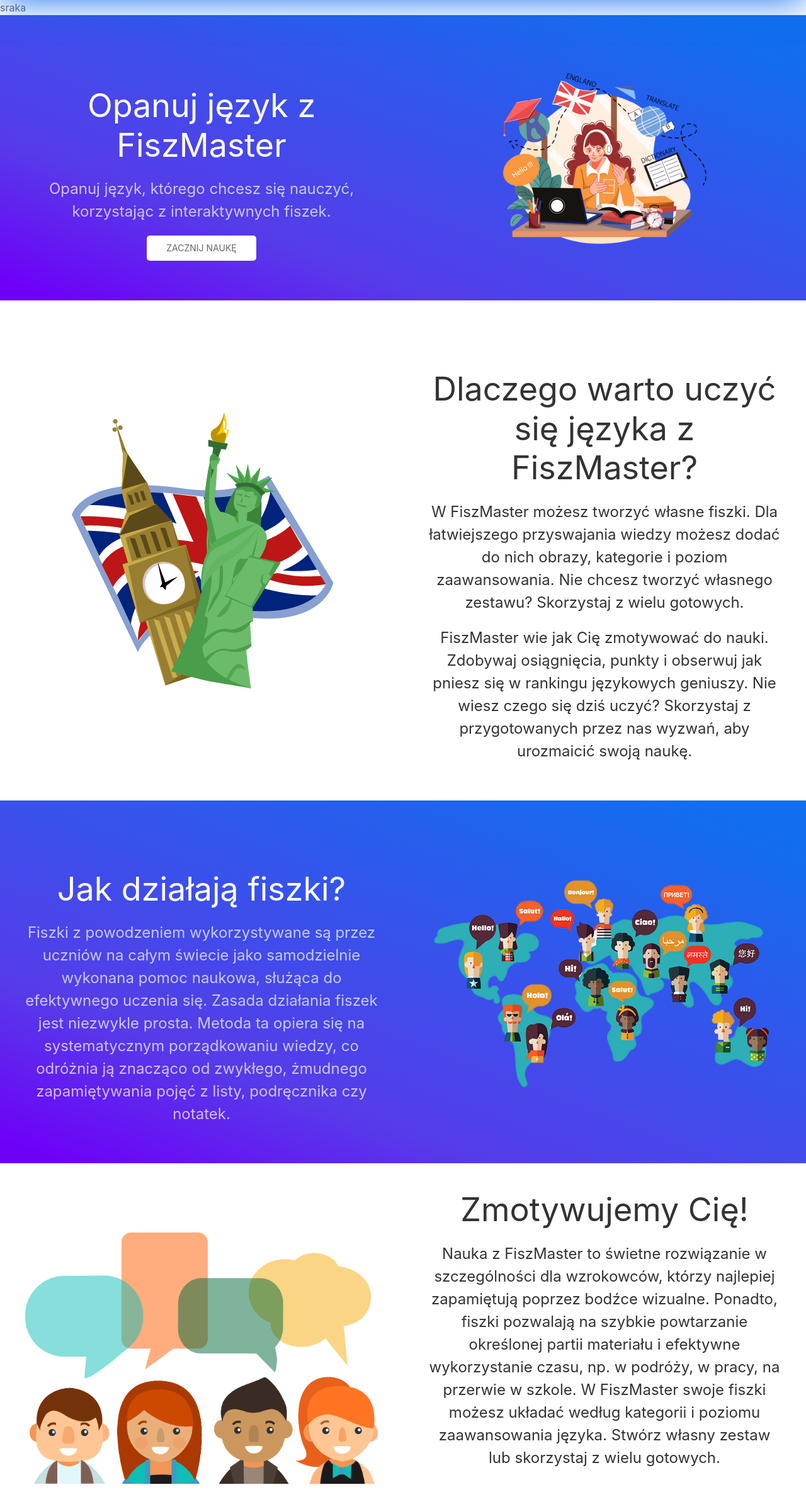
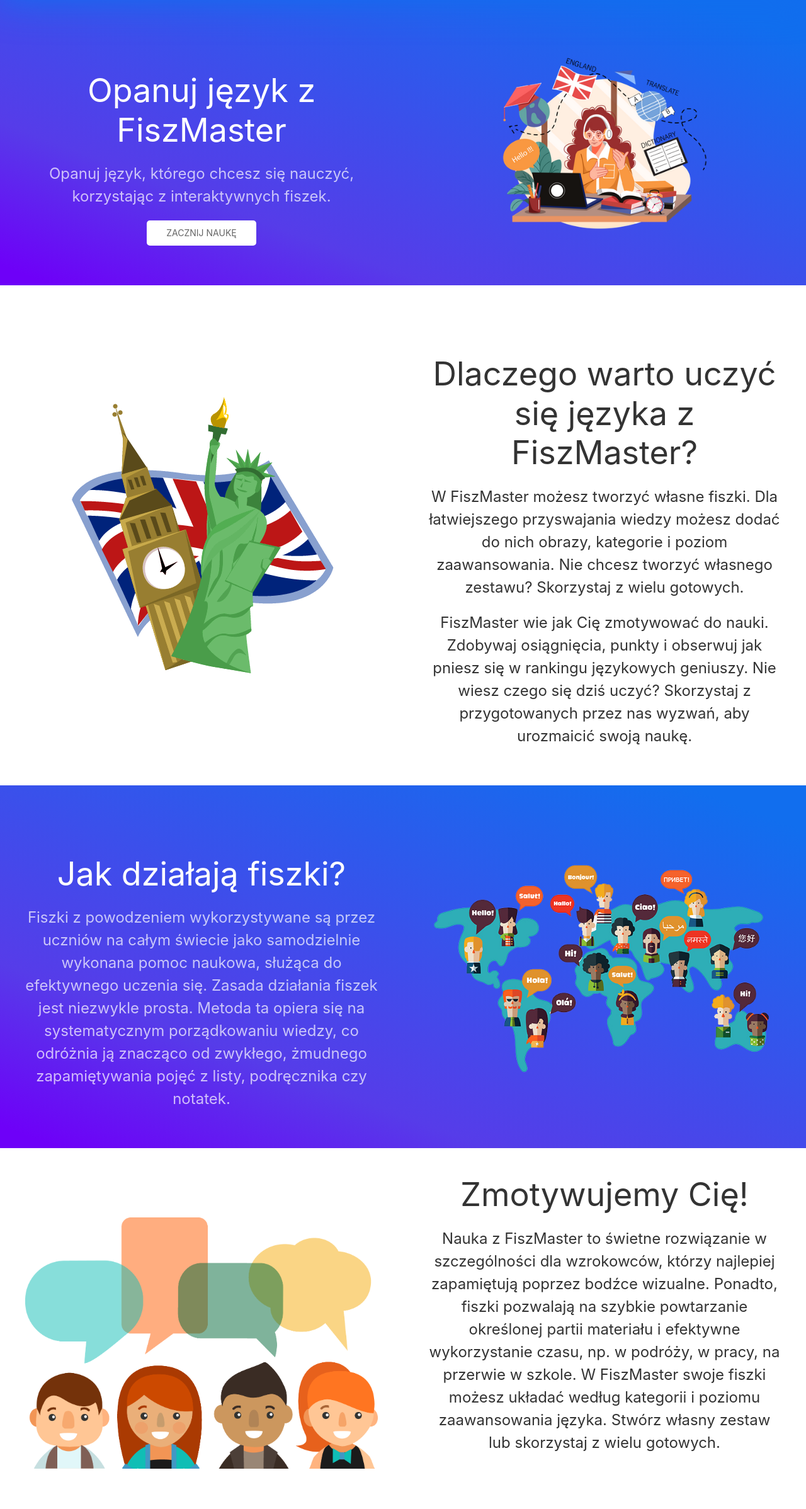
Before and after one commit to magdakarcz/FiszMaster, a PHP site: page / in a window 1280 px wide. Shown: the part 80-2476 px from the top of the page at 63% size. After the commit the page ends 2412 px from the top, so only its background shows below. Run offline with PHP 8.4, Linux system fonts and the light colour scheme; some libraries are stand-ins or nearby versions.

Commit message:
usunięto brzydkie słowa

```diff
--- a/index.php
+++ b/index.php
@@ -45,7 +45,6 @@
             </div>
         </nav>
     </div>
-                            sraka
     <!-- Strona główna -->
     <div uk-height-match id="welcome">
         <div class="uk-grid-collapse uk-child-width-expand@l uk-flex-middle uk-light" uk-grid>
```
Also changed, not shown: dupa.html (deleted).
